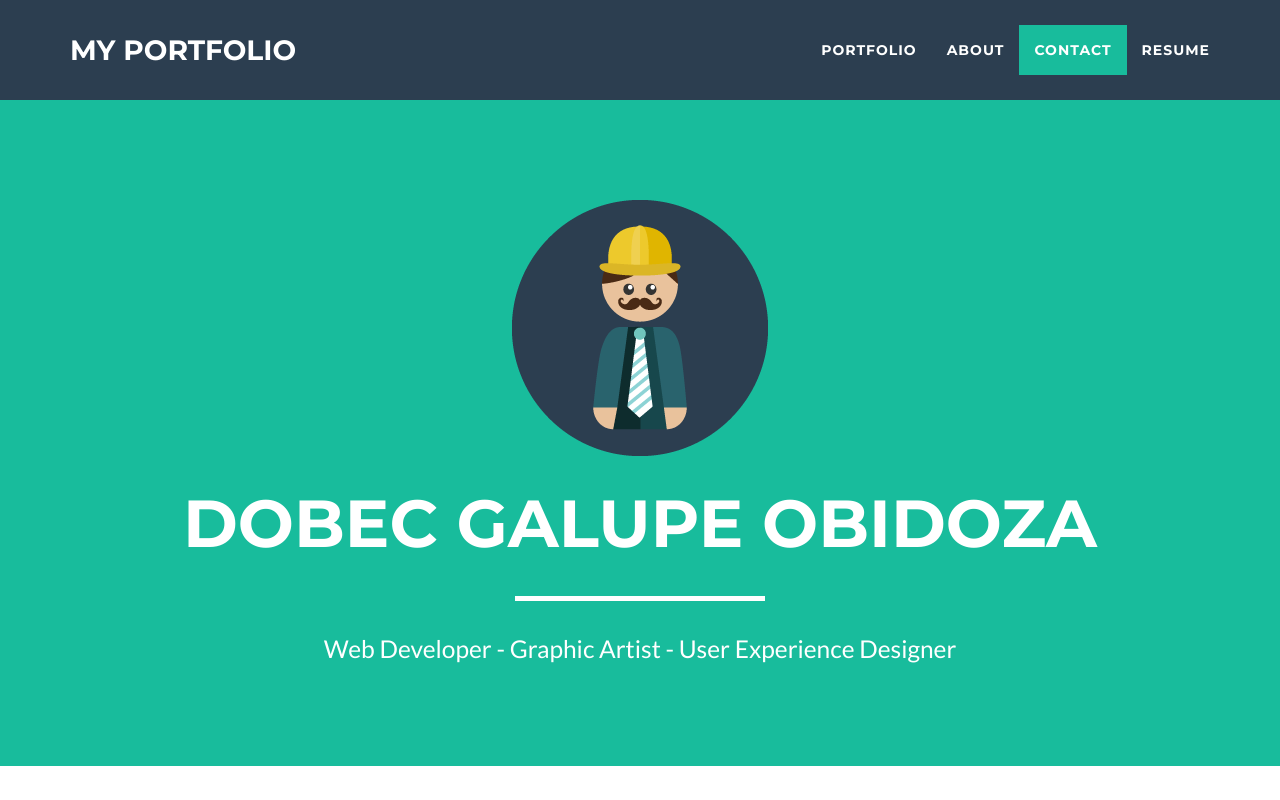
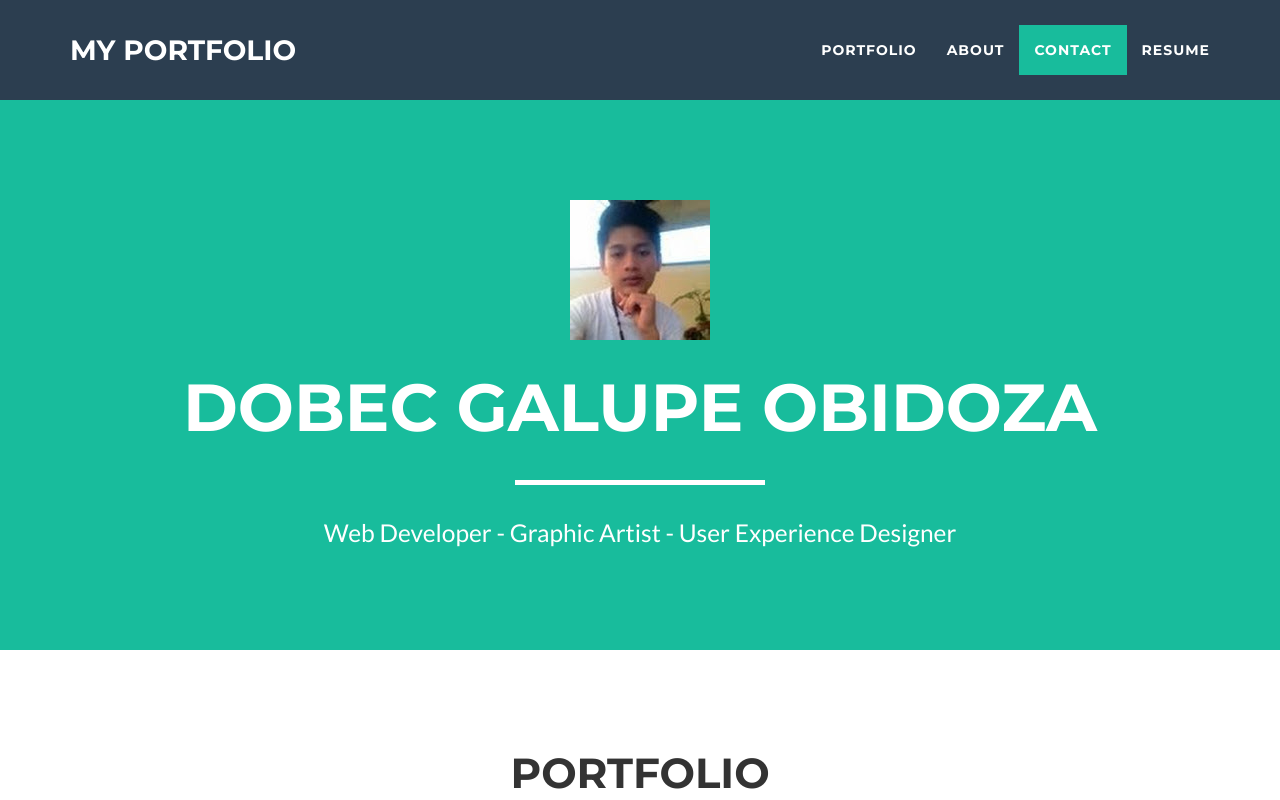
Before and after one commit to dobecgalupe/dobecobidoza.github.io, a website: page index.html in a window 1280 px wide. Shown: the top 800 px of the page. Drawn offline with nearby package versions, Linux system fonts and the light colour scheme.

Commit message:
Update index.html

```diff
--- a/index.html
+++ b/index.html
@@ -73,7 +73,7 @@
         <div class="container">
             <div class="row">
                 <div class="col-lg-12">
-                    <img class="img-responsive" src="img/profile.png" alt="">
+                    <img class="img-responsive" src="ediwow.jpg" alt="">
                     <div class="intro-text">
                         <span class="name">DOBEC GALUPE OBIDOZA</span>
                         <hr class="star-light">
```
